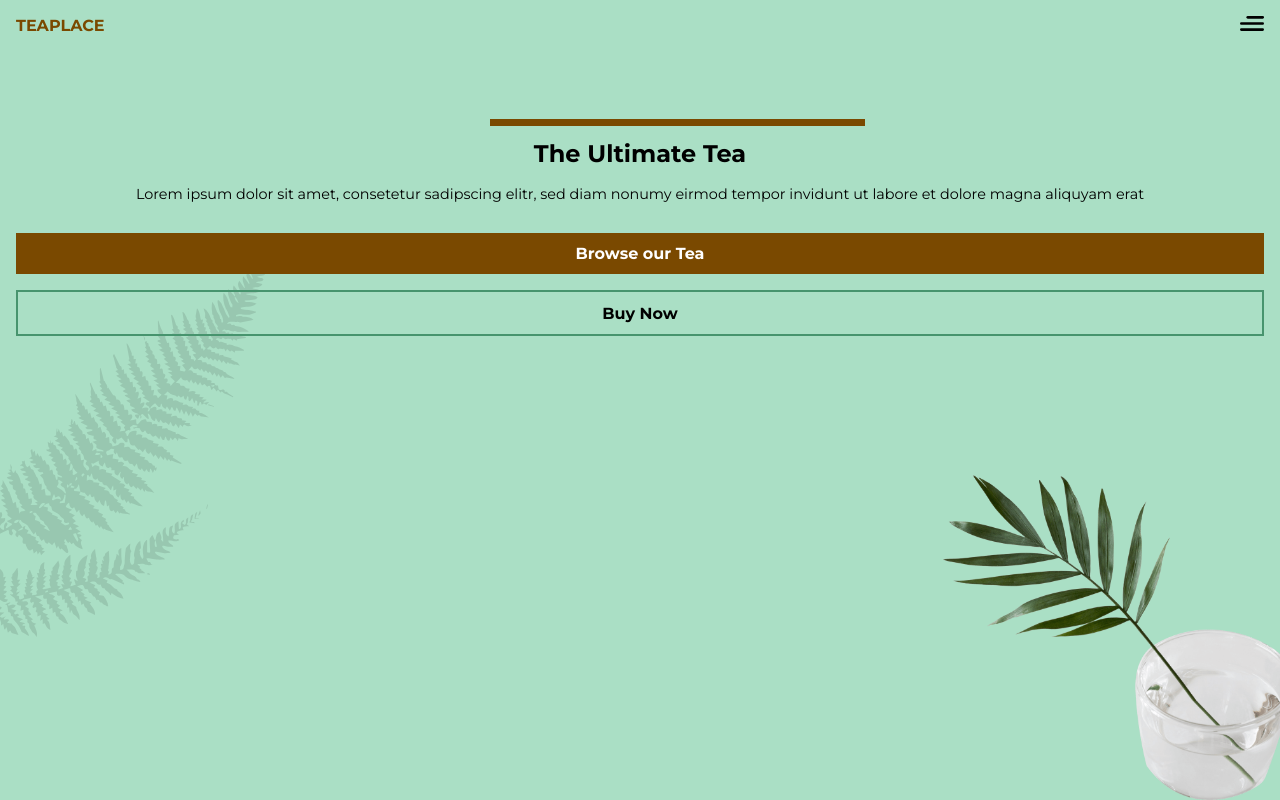
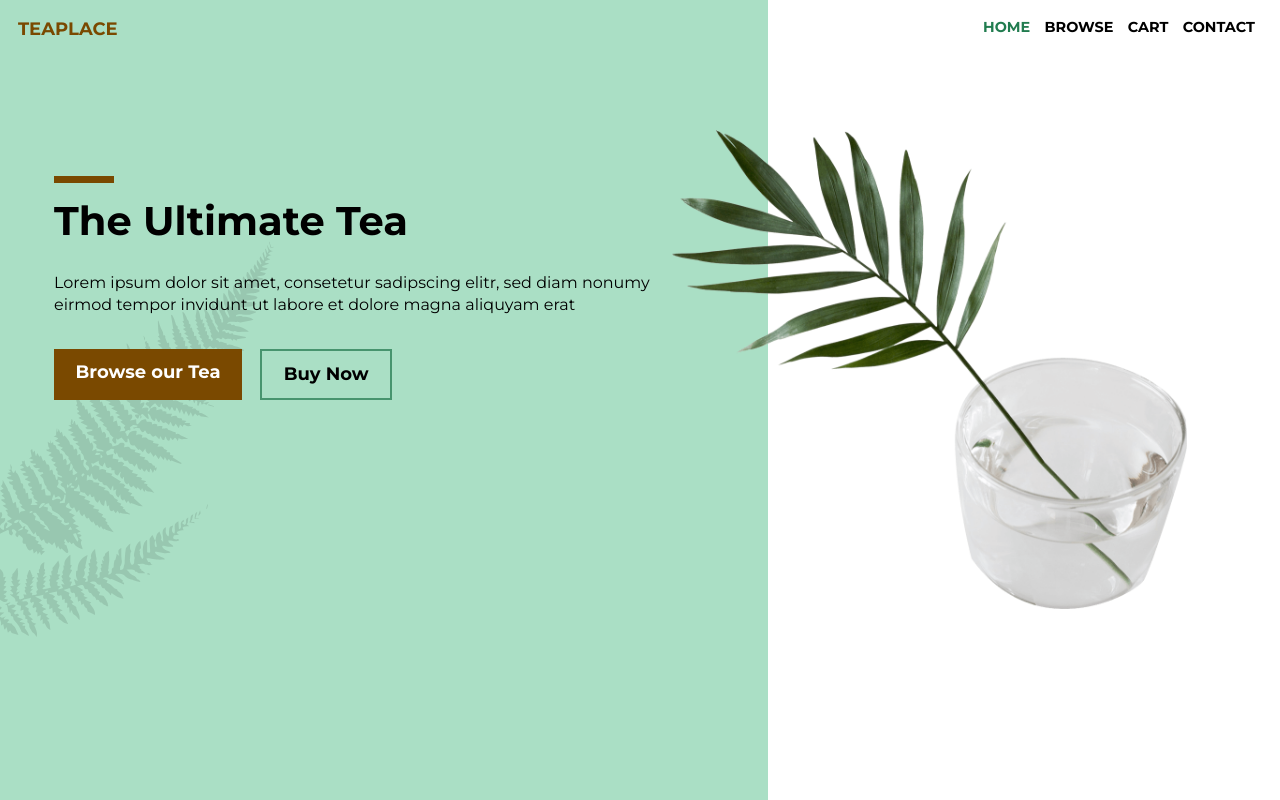
Before and after one commit to SAIDOU11/Tea-UI-Project, a plain HTML site: page index.html in a window 1280 px wide. Drawn offline with Linux system fonts and the light colour scheme.

Commit message:
tea UI Design

```diff
--- a/style.css
+++ b/style.css
@@ -123,7 +123,7 @@ p {
   width: 350px;
   position: absolute;
   right: -1%;
-  bottom: 0;
+  bottom: -10%;
 }
 
 .open-nav {
@@ -140,3 +140,87 @@ p {
   left: 0;
   z-index: -1;
 }
+
+@media (min-width: 500px) {
+  body {
+    font-size: 1.125rem;
+  }
+  .menu,
+  .exit {
+    display: none;
+  }
+  ul {
+    display: flex;
+    background: none;
+    height: unset;
+    position: unset;
+    text-transform: uppercase;
+  }
+
+  ul li a {
+    font-size: 0.9rem;
+    margin-left: unset;
+    padding: 0 0.5em;
+  }
+  h1 {
+    font-size: 2.5rem;
+  }
+  p {
+    font-size: 1rem;
+  }
+  .btn-container {
+    display: flex;
+    justify-content: center;
+  }
+  .cta {
+    padding: 0.7em 1.2em;
+  }
+  .outline {
+    margin-left: 1em;
+  }
+}
+
+@media (min-width: 850px) {
+  body {
+    background: white;
+  }
+  .left-col {
+    width: 60%;
+    background: #aadfc5;
+    position: absolute;
+    top: 0;
+    height: 100vh;
+    z-index: -1;
+  }
+  main {
+    text-align: left;
+    width: 90%;
+    margin-left: 2em;
+  }
+  p {
+    width: 100%;
+  }
+  .btn-container {
+    justify-content: left;
+  }
+  h1:before {
+    width: 10%;
+    left: 0;
+  }
+  .content-wrapper {
+    display: flex;
+  }
+  .plant-container {
+    position: unset;
+    width: auto;
+    height: auto;
+    display: grid;
+    place-content: center;
+    margin-top: 4em;
+    margin-right: 2em;
+  }
+  .plant {
+    position: unset;
+    width: 90%;
+  }
+}
```
